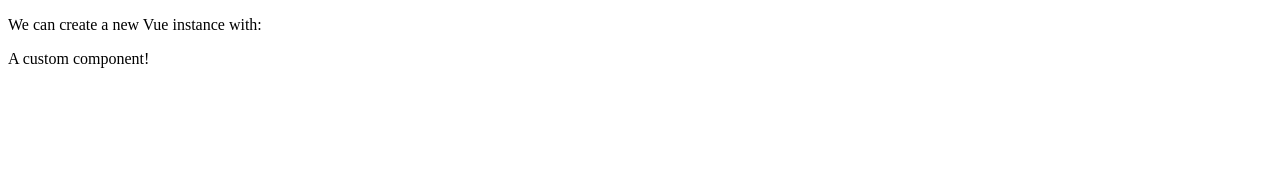
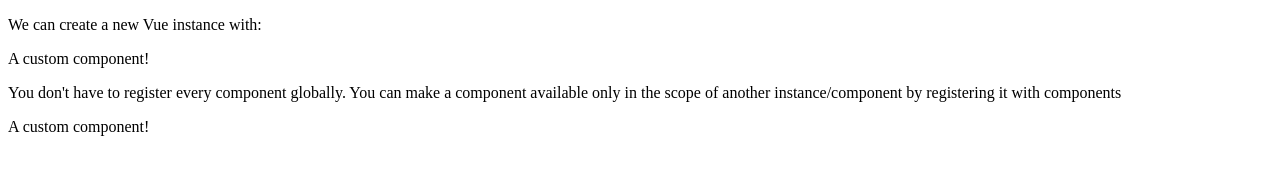
Before and after one commit to javcof/vuejs.org, a website: page v2/guide/components.html in a window 1280 px wide. Drawn offline with nearby package versions, Linux system fonts and the light colour scheme.

Commit message:
Components

```diff
--- a/v2/guide/components.html
+++ b/v2/guide/components.html
@@ -20,5 +20,26 @@
                 el: '#app-1'
             })
         </script>
+
+        <p>
+            You don't have to register every component globally.
+            You can make a component available only in the scope of another instance/component by registering it with components
+        </p>
+        <div id="app-2">
+            <my-child-component></my-child-component>
+        </div>
+        <script>
+            var Child = {
+                template: '<div>A custom component!</div>'
+            }
+
+            new Vue({
+                el: '#app-2',
+                components: {
+                    // <my-component> will only be available in parent's template
+                    'my-child-component': Child
+                }
+            })
+        </script>
     </body>
 </html>
```
